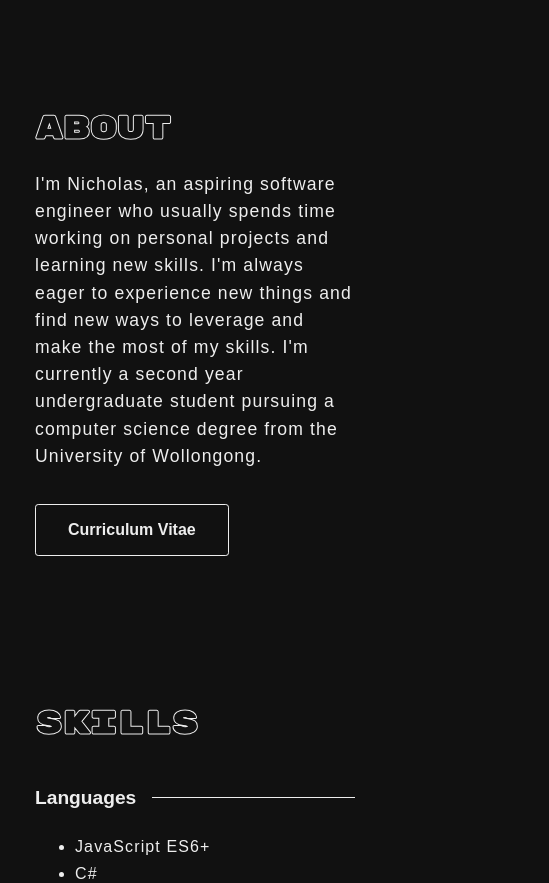
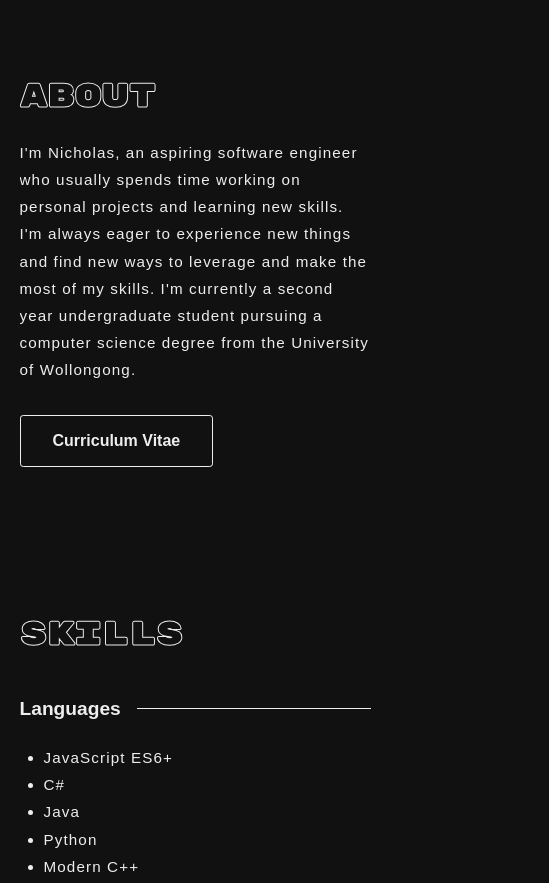
Before and after one commit to NicholasSebastian/nichsebastian.com, a Gatsby site: page / in a window 390 px wide. Shown: the part 641-1524 px from the top of the page, 549 px wide, since content can reach past the window. Built offline with nearby package versions, Linux system fonts and the light colour scheme; Gatsby itself is replaced by a stand-in of ours; no server answers; a web font is replaced by a local one.

Commit message:
responsive styles for mobile and desktop screens

```diff
--- a/src/styles/global.css
+++ b/src/styles/global.css
@@ -953,7 +953,7 @@ p {
 
 @media only screen and (max-width: 768px) {
     section, article {
-        width: 20rem;
+        width: 90vw;
         overflow: hidden;
     }
 
@@ -963,6 +963,10 @@ p {
 
     h2 {
         font-size: 2rem;
+    }
+
+    footer {
+        font-size: 0.7rem;
     }
 
     #navbar {
@@ -978,8 +982,17 @@ p {
         text-align: end;
     }
 
+    #navbar > div:last-child > a:last-child {
+        border: none;
+        padding: 0;
+    }
+
     #backToTop {
         display: none;
+    }
+
+    #hero {
+        margin-top: 10rem;
     }
 
     #about {
@@ -995,8 +1008,21 @@ p {
         margin-top: 5rem;
     }
 
+    #about > div:last-child > p {
+        font-size: 0.95rem;
+    }
+
     #skills {
         margin: 8rem auto;
+    }
+
+    #skills > div > div {
+        width: 100%;
+    }
+
+    #skills ul {
+        padding-left: 1.5rem;
+        font-size: 0.95rem;
     }
 
     #projects {
@@ -1011,12 +1037,106 @@ p {
         display: block;
     }
 
+    #projects > div > div:first-child {
+        width: 100%;
+    }
+
+    #projects > div > div:first-child > div:last-child {
+        position: static;
+    }
+
+    #projects > div > div:first-child > div:last-child > div:first-child {
+        width: auto;
+        padding: 0;
+        border: none;
+        font-size: 0.95rem;
+    }
+
+    #projects > div > div:last-child {
+        width: auto;
+        margin-top: 2rem;
+    }
+
+    #projects > div > div:last-child::before {
+        display: none;
+    }
+
+    #projects > div > div:last-child > div {
+        transform: none;
+    }
+
+    #projects > section > div:first-child > div {
+        display: none;
+    }
+
+    #projects > section > div:last-child {
+        grid-template-columns: 1fr;
+        gap: 1rem;
+    }
+
+    #projects > section > div:last-child > div {
+        padding: 0.5rem 1rem 0.7rem 1rem;
+        overflow: hidden;
+        height: auto;
+    }
+
+    #projects > section > div:last-child > div > div:first-child > img {
+        display: none;
+    }
+
+    #projects > section > div:last-child > div > div:first-child > div:first-of-type {
+        font-size: 1rem;
+    }
+
+    #projects > section > div:last-child > div > div:last-child {
+        margin-top: 0.7rem;
+    }
+
+    #projects > section > div:last-child > div > div > div {
+        font-size: 0.9rem;
+    }
+
     #backdrop {
         display: none;
     }
 
+    #resume-nav > a {
+        padding: 0.4rem 0.8rem;
+    }
+
     #resume, #resume-id {
-        padding: 1rem 2rem;
+        width: auto;
+        padding: 0.5rem 1.5rem 3rem 1.5rem;
+        margin-left: 1.5rem;
+        margin-right: 1.5rem;
+    }
+
+    #resume > .col2, #resume-id > .col2 {
+        display: block;
+    }
+
+    #resume div, #resume ul, #resume-id div, #resume-id ul {
+        font-size: 0.8rem;
+    }
+
+    #resume > div:not(.col2) > div:first-child, #resume > .col2 > div > div > div:first-child {
+        font-size: 1.1rem;
+    }
+
+    #resume-id table > tbody > tr > td:first-child {
+        display: none;
+    }
+
+    #resume-id table {
+        border-spacing: 0;
+    }
+
+    #resume-id > div:first-child > div:first-child > table > tbody > tr > td:last-child {
+        padding: 0;
+    }
+
+    #blog-list > a {
+        padding: 0.4rem 0.8rem;
     }
 
     #blog-list > div:first-child {
@@ -1048,6 +1168,19 @@ p {
         display: none;
     }
 
+    #blog-list > div:last-child > section > a > div > div:last-child > div:first-child {
+        font-size: 1.2rem;
+    }
+
+    #blog-list > div:last-child > section > a > div > div:last-child > div:not(:first-child) {
+        font-size: 0.95rem;
+    }
+
+    #post-nav > a {
+        padding: 0.4rem;
+        width: 5rem;
+    }
+
     #post > h3 {
         font-size: 2rem;
     }
--- a/src/templates/index.tsx
+++ b/src/templates/index.tsx
@@ -18,11 +18,6 @@ import shape3 from "../images/square-dashed.svg";
 import shape4 from "../images/triangle-filled.svg";
 import shape5 from "../images/triangle-hollow.svg";
 
-// TODO: RESPONSIVE WEBSITE.
-//        - Projects Section.
-//        - Repositories Section.
-//        - Resume Page.
-//        - NavBars.
 // TODO: Fix Netlify Forms integration.
 // TODO: Fix Netlify CMS integration.
 // TODO: Add Pagination for Repos and Blog Posts.
@@ -62,7 +57,7 @@ const Home = ({ data }) => {
 
   const projectImages = {};
   data.projectImages.edges.forEach(edge => {
-    projectImages[edge.node.base] = edge.node.childImageSharp.fixed;
+    projectImages[edge.node.base] = edge.node.childImageSharp.fluid;
   })
 
   return (
@@ -165,7 +160,7 @@ const Home = ({ data }) => {
                 </div>
               </div>
               <div>
-                <Img fixed={projectImages[project.image]} />
+                <Img fluid={projectImages[project.image]} />
               </div>
             </div>
           );
@@ -303,8 +298,8 @@ export const indexQuery = graphql`
           node {
             base
             childImageSharp {
-              fixed(width: 576) {
-                ...GatsbyImageSharpFixed
+              fluid(maxWidth: 576) {
+                ...GatsbyImageSharpFluid
               }
             }
           }
```
